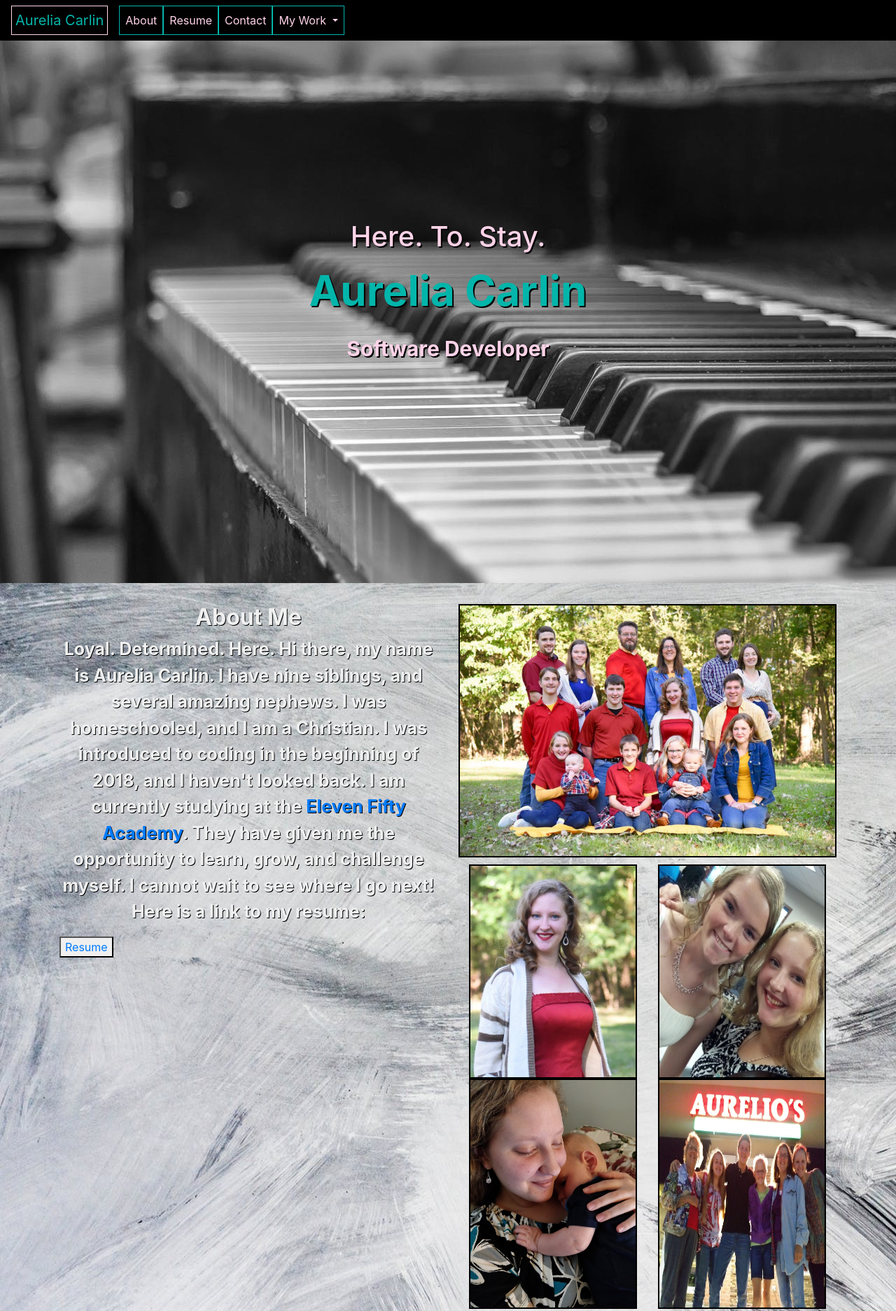
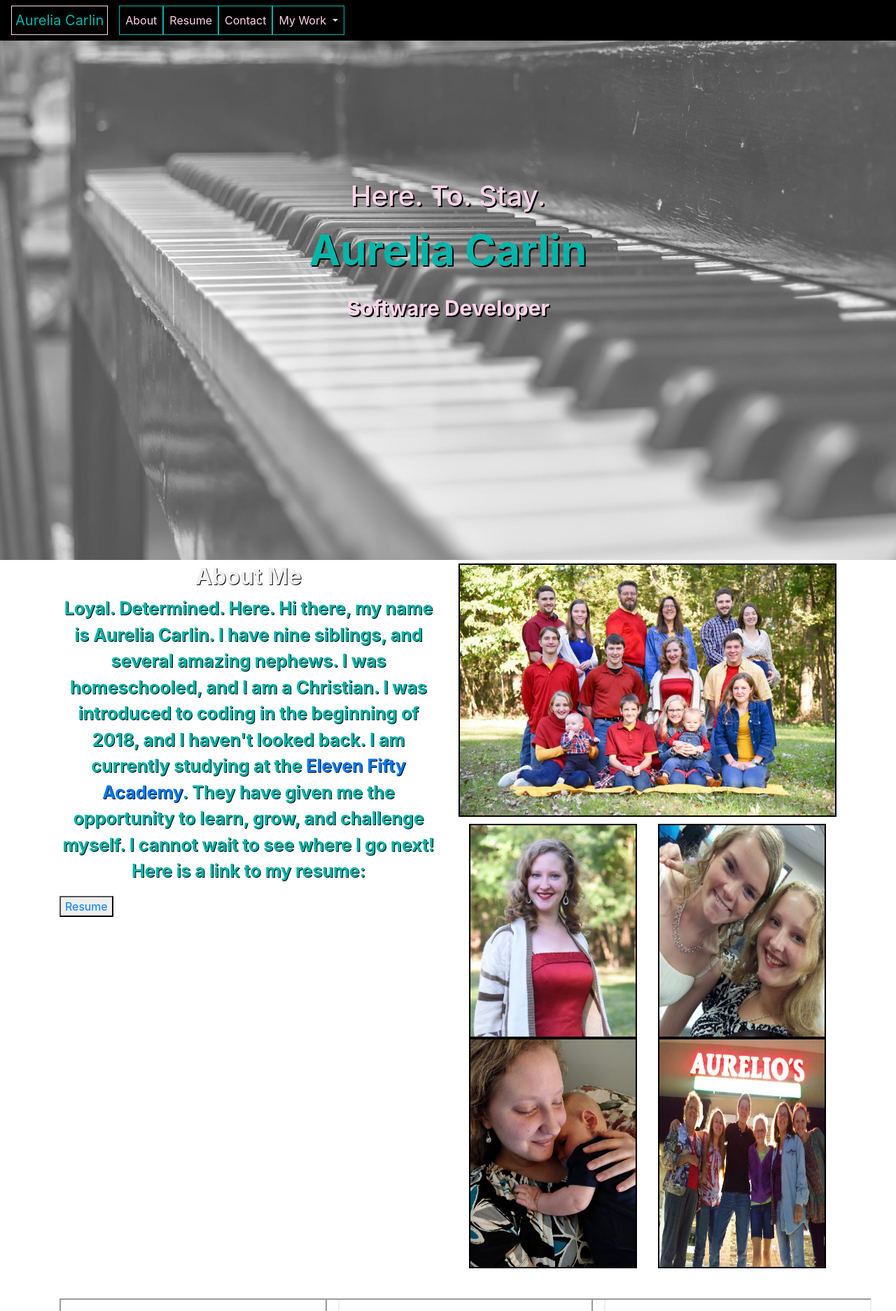
Before and after one commit to aureliacarlin/aureliascarlin.github.io-portfolio, a plain HTML site: page index.html in a window 1280 px wide. Shown: the top 1873 px of the page at 70% size. Drawn offline with nearby package versions, Linux system fonts and the light colour scheme; grey boxes are pictures that could not be loaded.

Commit message:
static background

```diff
--- a/css/about.css
+++ b/css/about.css
@@ -1,5 +1,5 @@
 #about {
-    background-image: url(../assets/image/subtle.jpeg);
+    /* background-image: url(../assets/image/subtle.jpeg);  */
     /* background-color: gray; */
     width: 100%;
      padding: 30px;
@@ -30,8 +30,9 @@
 
 .aboutMe {
       font-weight: bold;
-     /* color: var(--teal); */
-     color: rgb(240, 240, 240);
+      color: var(--teal);
+     /* color: rgb(240, 240, 240); */
+     /* color: var(--pink); */
      font-size: 25px;
       text-shadow: 1px 1px black;
       text-align: center;
@@ -68,3 +69,13 @@ h2 {
     .all2 {
         margin-top: 10px;
     }
+
+/* .words {
+    height: 200px;
+    overflow: scroll;
+} */
+
+/* .moreWords {
+    height: 600px;
+    overflow: scroll;
+} */
--- a/css/body.css
+++ b/css/body.css
@@ -1,8 +1,19 @@
 body {
-    background-image: url(../assets/image/pianos2.jpg);
+    /* background-image: url(../assets/image/pianos2.jpg);
     background-repeat: no-repeat;
-    background-color: gray;
+    background-attachment: fixed; */
+    /* background-color: gray; */
 
+
+}
+
+.back {
+    height: 100%;
+    width: 100%;
+    position: fixed;
+    z-index: -1;
+    opacity: 0.7;
+    background-color: black;
 }
 
 .intro {
--- a/css/contact.css
+++ b/css/contact.css
@@ -1,6 +1,6 @@
 #contact {
     /* background-image: url(../assets/image/brick.jpeg); */
-    background-color: gray;
+    /* background-color: gray; */
     margin-bottom: 30px;
 }
 
--- a/css/navbar.css
+++ b/css/navbar.css
@@ -25,3 +25,31 @@
 .dropdown-item {
     color: #03B5AA;
 }
+
+.navbars {
+    position: fixed;
+    width: 100%;
+    z-index: 1;
+}
+/* TEST */
+::-webkit-scrollbar {
+    width: 10px;
+}
+
+/* Track */
+::-webkit-scrollbar-track {
+     background: #f1f1f1;
+    /* background: transparent;  */
+}
+
+/* Handle */
+::-webkit-scrollbar-thumb {
+     background: #888;
+    /* background: transparent; */
+}
+
+/* Handle on hover */
+::-webkit-scrollbar-thumb:hover {
+     background: #555;
+    /* background: transparent; */
+}
--- a/css/work.css
+++ b/css/work.css
@@ -3,7 +3,7 @@
 }
 
 #project {
-    background-image: url('../assets/image/photo-1526376098291-1d02e8bb6d11.jpg')
+    /* background-image: url('../assets/image/photo-1526376098291-1d02e8bb6d11.jpg') */
 }
 
 .this {
--- a/index.html
+++ b/index.html
@@ -11,7 +11,8 @@
   <link rel="stylesheet" href="https://use.fontawesome.com/releases/v5.3.1/css/all.css" integrity="sha384-mzrmE5qonljUremFsqc01SB46JvROS7bZs3IO2EmfFsd15uHvIt+Y8vEf7N7fWAU" crossorigin="anonymous">
 </head>
 <body>
-    <nav class="navbar navbar-expand-lg ">
+  <img class="back" src="./assets/image/pianos2.jpg">
+    <nav class="navbar navbar-expand-lg navbars">
         <a class="navbar-brand" href="#">Aurelia Carlin</a>
         <button class="navbar-toggler navbar-dark" type="button" data-toggle="collapse" data-target="#navbarSupportedContent" aria-controls="navbarSupportedContent" aria-expanded="false" aria-label="Toggle navigation">
           <span class="navbar-toggler-icon"></span>
@@ -62,9 +63,9 @@
               currently studying at the <a href="https://www.elevenfifty.org/" target="_blank">Eleven Fifty Academy</a>. They have given me the
               opportunity to learn, grow, and challenge myself. I cannot wait to see
             where I go next! Here is a link to my resume:  </p>
-          <button class="button"> <a href="assets/image/Resume.pdf" target="_blank">Resume</a></button>
+          <button class="button"> <a href="assets/image/Aurelia'sResume.pdf" target="_blank">Resume</a></button>
           </div>
-           <div class="col-6 words">
+           <div class="col-6 words moreWords">
               <img src="assets/image/carlinFamily.jpg" class="img-fluid" class="family" class="us">
 
               <div class="container" class="all">
@@ -78,7 +79,7 @@
               </div>
              </div>
              <!-- Test -->
-             <div class="container" class="all2">
+              <div class="container" class="all2">
                 <div class="row">
                   <div class="col-6">
                     <img src="assets/image/AJ.jpeg"  class="AJ" class="together">
```
